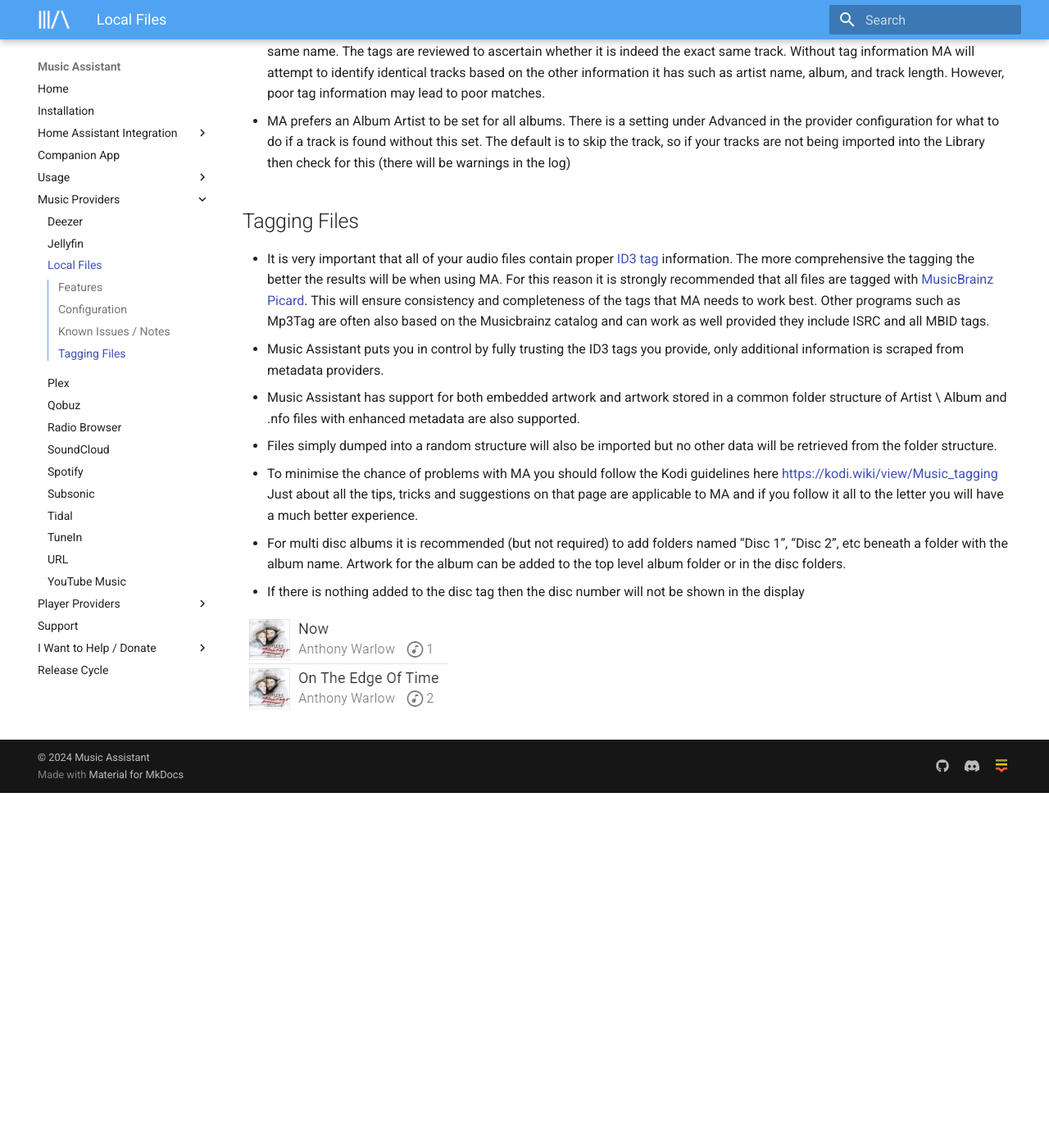
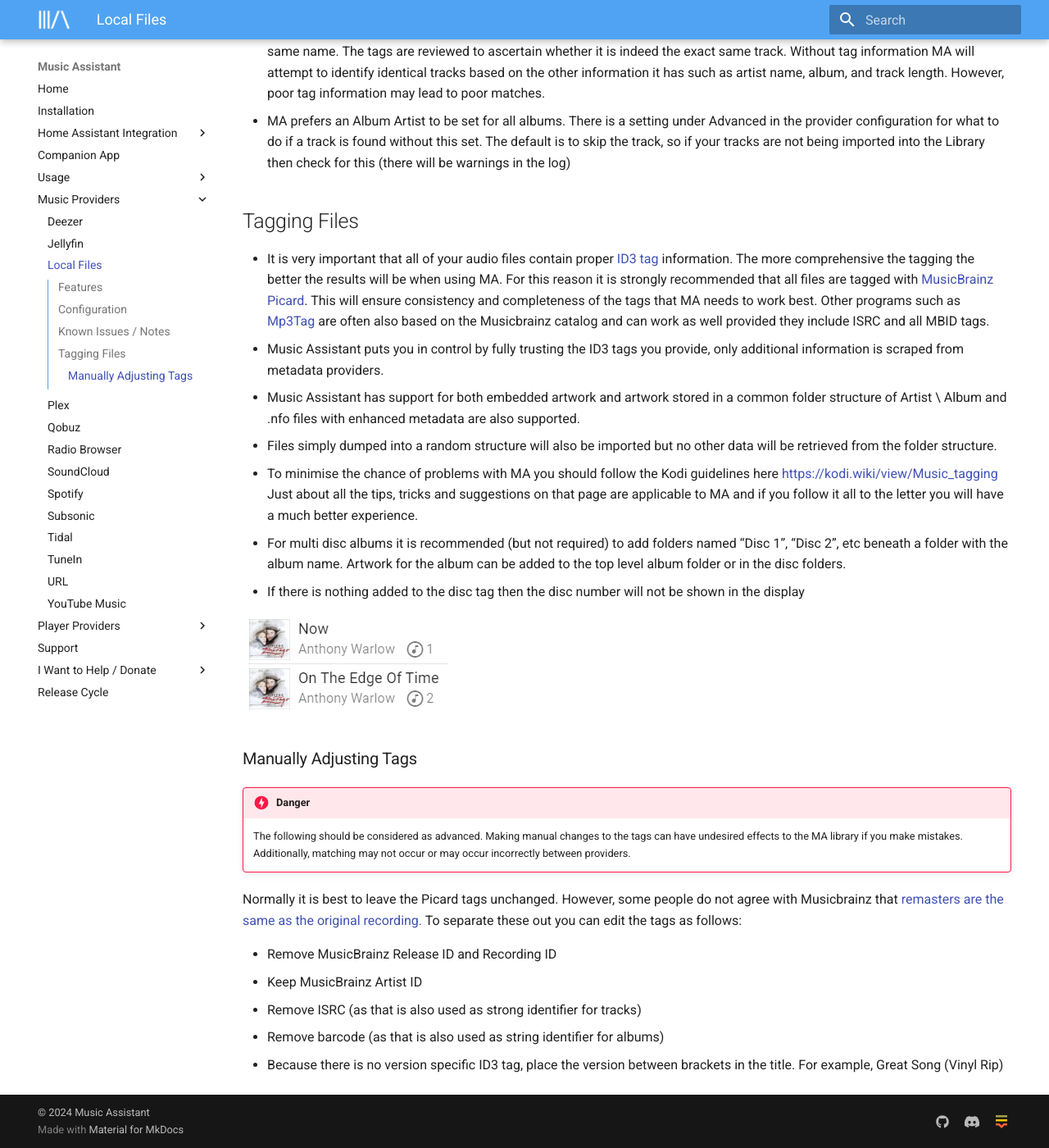
Before and after one commit to pwbriggs/music-assistant.github.io, an MkDocs documentation site: the page built from docs/music-providers/filesystem.md, in a window 1280 px wide and 1400 px high, scrolled down 1766 px. Shown: the whole window at 82% size. Built offline with MkDocs 1.6.1 and Material for MkDocs 9.7.7, drawn with Linux system fonts in a browser that asks for light colours; before the commit the page ends 2733 px from its top, so only the background shows below that.

Commit message:
Manual tagging section

```diff
--- a/docs/music-providers/filesystem.md
+++ b/docs/music-providers/filesystem.md
@@ -44,7 +44,7 @@
 
 ## Tagging Files
 
-- It is very important that all of your audio files contain proper [ID3 tag](https://en.wikipedia.org/wiki/ID3) information. The more comprehensive the tagging the better the results will be when using MA. For this reason it is strongly recommended that all files are tagged with [MusicBrainz Picard](https://picard.musicbrainz.org). This will ensure consistency and completeness of the tags that MA needs to work best. Other programs such as Mp3Tag are often also based on the Musicbrainz catalog and can work as well provided they include ISRC and all MBID tags.
+- It is very important that all of your audio files contain proper [ID3 tag](https://en.wikipedia.org/wiki/ID3) information. The more comprehensive the tagging the better the results will be when using MA. For this reason it is strongly recommended that all files are tagged with [MusicBrainz Picard](https://picard.musicbrainz.org). This will ensure consistency and completeness of the tags that MA needs to work best. Other programs such as [Mp3Tag](https://www.mp3tag.de/en/) are often also based on the Musicbrainz catalog and can work as well provided they include ISRC and all MBID tags.
 - Music Assistant puts you in control by fully trusting the ID3 tags you provide, only additional information is scraped from metadata providers.
 - Music Assistant has support for both embedded artwork and artwork stored in a common folder structure of Artist \ Album and .nfo files with enhanced metadata are also supported.
 - Files simply dumped into a random structure will also be imported but no other data will be retrieved from the folder structure.
@@ -53,3 +53,16 @@
 - If there is nothing added to the disc tag then the disc number will not be shown in the display
 
 ![image](../assets/screenshots/no-disc-tag.png)
+
+### Manually Adjusting Tags
+
+!!! danger
+    The following should be considered as advanced. Making manual changes to the tags can have undesired effects to the MA library if you make mistakes. Additionally, matching may not occur or may occur incorrectly between providers.
+
+Normally it is best to leave the Picard tags unchanged. However, some people do not agree with Musicbrainz that [remasters are the same as the original recording.](https://musicbrainz.org/doc/Style/Recording#Recordings_with_different_mastering) To separate these out you can edit the tags as follows:
+
+- Remove MusicBrainz Release ID and Recording ID
+- Keep MusicBrainz Artist ID
+- Remove ISRC (as that is also used as strong identifier for tracks)
+- Remove barcode (as that is also used as string identifier for albums)
+- Because there is no version specific ID3 tag, place the version between brackets in the title. For example, Great Song (Vinyl Rip)
```
